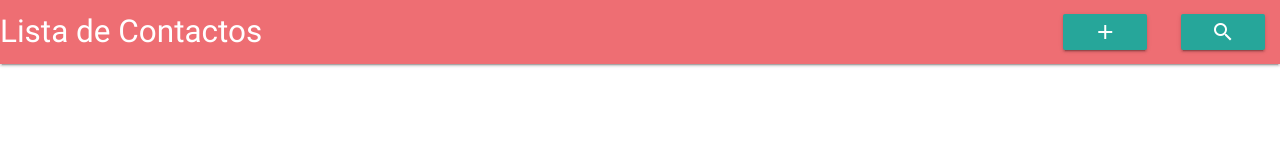
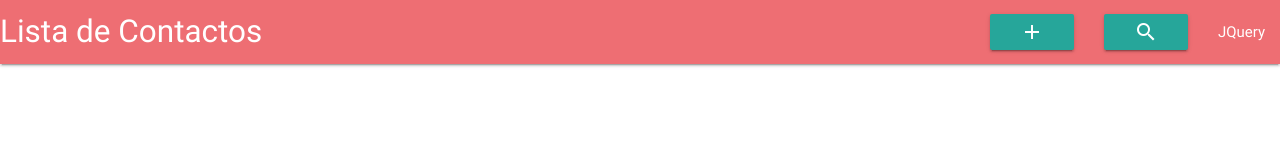
Before and after one commit to saahub/Agenda-Contactos-, a plain HTML site: page index.html in a window 1280 px wide. Drawn offline with nearby package versions, Linux system fonts and the light colour scheme.

Commit message:
recuperativo agrego modal actualizado

```diff
--- a/index.html
+++ b/index.html
@@ -14,8 +14,9 @@
   <div class="nav-wrapper">
     <a href="#" class="brand-logo">Lista de Contactos</a>
     <ul id="nav-mobile" class="right hide-on-med-and-down">
-      <a class="btn modal-trigger" href="#modal1"><i class="material-icons">add</i></a>
-      <a class="waves-effect waves-light btn modal-trigger" href="#modal1"><i class="material-icons">search</i></a>
+      <li><a class="btn modal-trigger" href="#modal1"><i class="material-icons">add</i></a></li>
+      <li><a class="waves-effect waves-light btn modal-trigger" href="#modal1"><i class="material-icons">search</i></a></li>
+      <li><a href="#">JQuery</a></li>
     </ul>
   </div>
 </nav>
```
